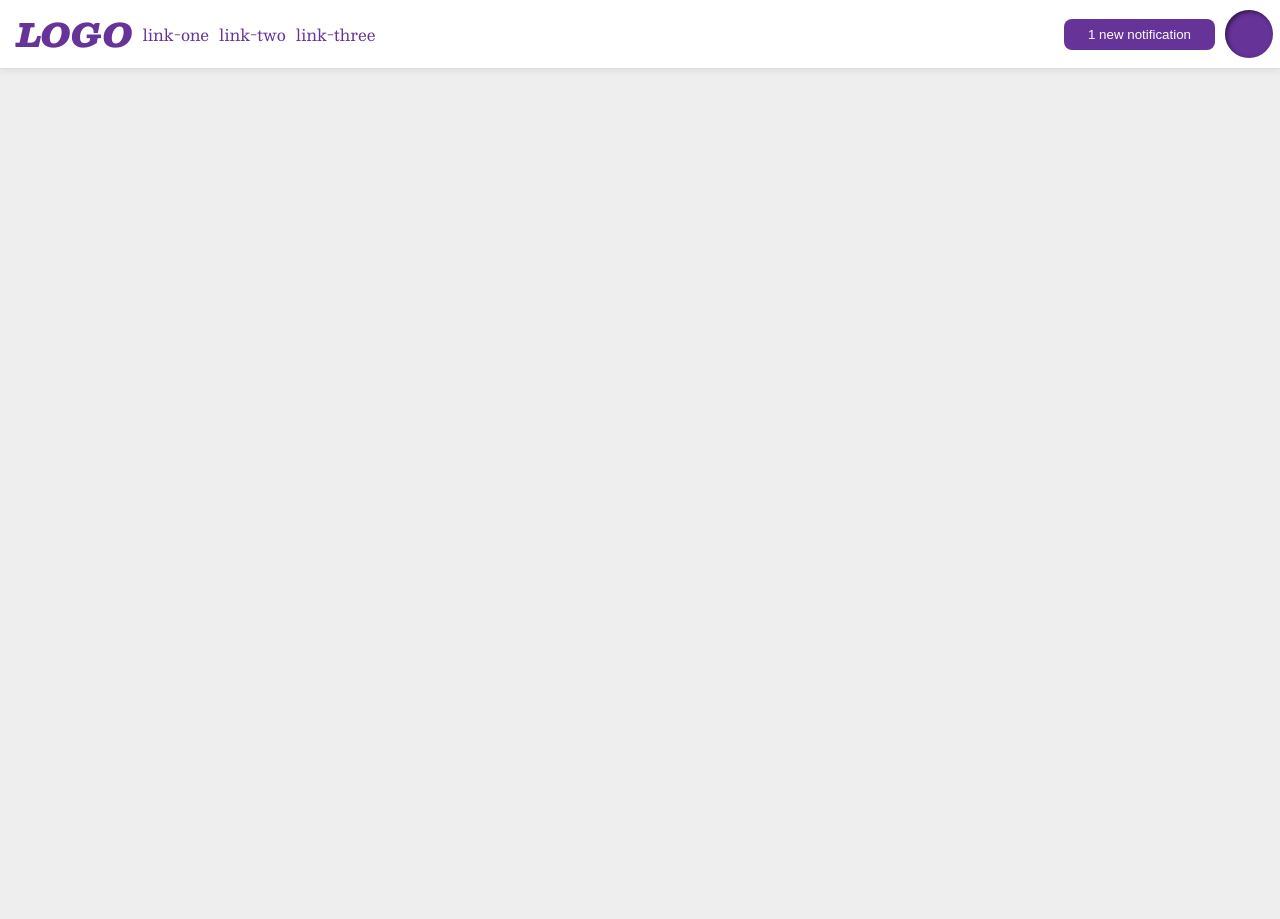
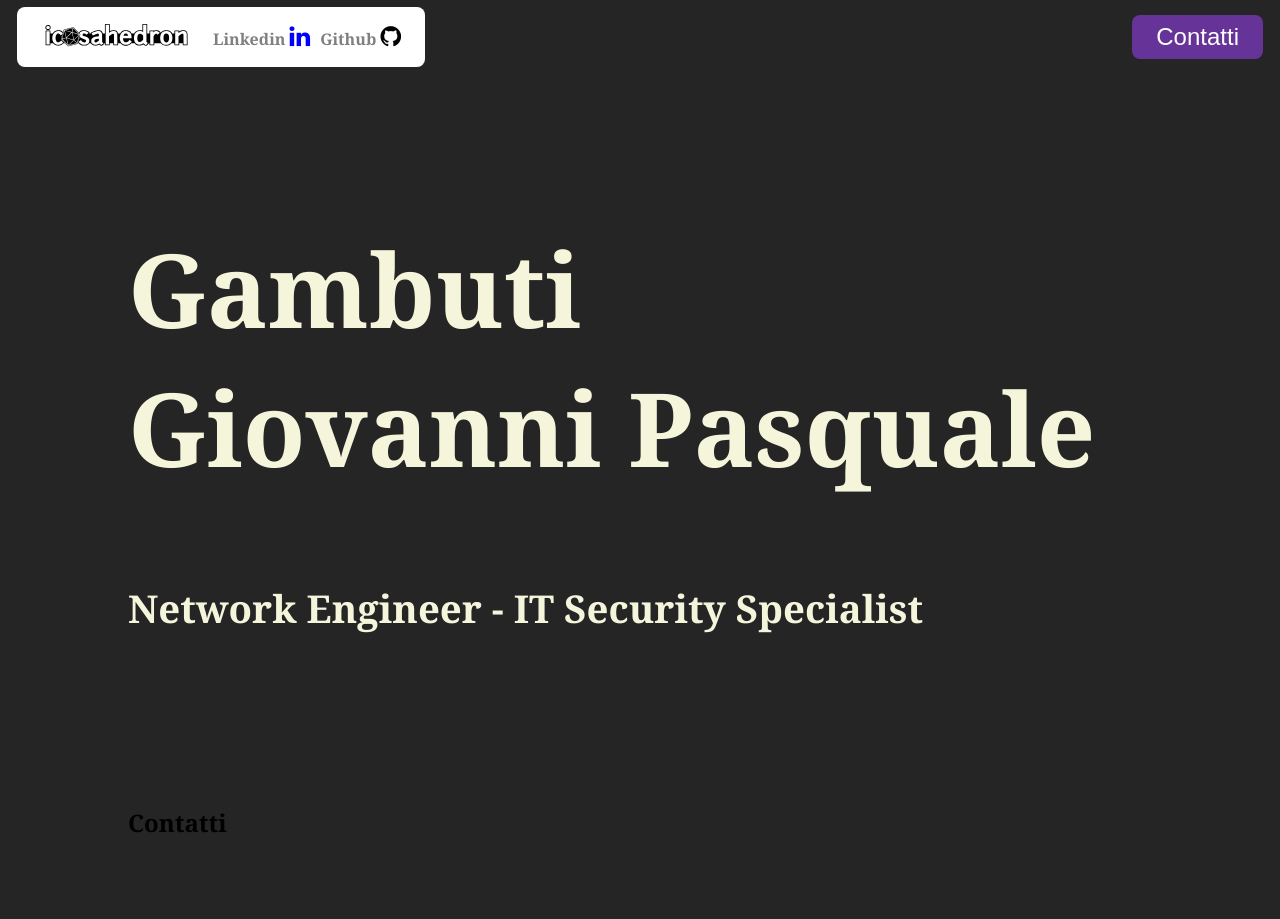
Before and after one commit to not-icosahedron/ikosaedr-odinproject, a plain HTML site: page CV-Website/index.html in a window 1280 px wide. Before the commit the page ends 800 px from the top, so only its background shows below. Drawn offline with nearby package versions, Linux system fonts and the light colour scheme.

Commit message:
working on my future personal webiste

```diff
--- /dev/null
+++ b/CV-Website/experimental.css
@@ -0,0 +1,4 @@
+.btn:hover {
+    color: #fff;
+    background-color: #51344D;
+}
--- a/CV-Website/index.html
+++ b/CV-Website/index.html
@@ -4,29 +4,46 @@
     <meta charset="UTF-8">
     <meta http-equiv="X-UA-Compatible" content="IE=edge">
     <meta name="viewport" content="width=device-width, initial-scale=1.0">
-    <title>Flex Header 2</title>
+    <title>Gambuti Giovanni Pasquale</title>
     <link rel="stylesheet" href="style.css">
+    <link rel="stylesheet" href="https://cdnjs.cloudflare.com/ajax/libs/font-awesome/4.7.0/css/font-awesome.min.css">
+    <link rel="stylesheet" href="experimental.css">
   </head>
   <body>
+
+    <header style="position:sticky; top:0;">
     <div class="header">
-
-    <div class="first-half">
+      <div class="left">
         <div class="logo">
-        LOGO
+          <img src="logo_finale.svg" style="width: 150px; height: auto;"/>
         </div>
                 <ul class="links">
-        <li><a href="google.com">link-one</a></li>
-        <li><a href="google.com">link-two</a></li>
-        <li><a href="google.com">link-three</a></li>
+                    <li><a href="https://www.linkedin.com/in/giovanni-p-gambuti"> Linkedin
+                      <i class="fa fa-linkedin" style="font-size: 150%; color: blue;"></i></a></li>
+                    <li><a href="https://github.com/not-icosahedron">Github
+                      <i class="fa fa-github" style="font-size: 150%; color: black;"></i>
+                    </a></li>
                     </ul>
                 </div>
-
-    <div class="second-half">
-      <button class="notifications">
-        1 new notification
+                <div class="right">
+                <button class="btn" onclick="window.location.href='#contatti';">
+                     Contatti
                 </button>
-      <div class="profile-image"></div>
                 </div>
     </div>
+  </header>
+<section id="title">
+    <h1 class="title-page">
+        Gambuti <br> Giovanni Pasquale
+    </h1>
+    <h2 class="subtitle"> Network Engineer - IT Security Specialist</h4>
+</section>
+
+<section id="contatti">
+
+  <h1>Contatti</h1>
+
+</section>
+
     </body>
 </html>
--- a/CV-Website/style.css
+++ b/CV-Website/style.css
@@ -1,34 +1,39 @@
-/* this is some magical font-importing.
-you'll learn about it later. */
-@import url('https://fonts.googleapis.com/css2?family=Besley:ital,wght@0,400;1,900&display=swap');
-
+*{
+  background-color: transparent;
+}
 body {
   margin: 0;
-  background: #eee;
-  font-family: Besley, serif;
+  font-family: Georgia, 'Times New Roman', Times, serif;
+
+  height:100%;
+  width:100%;
 }
 
 .header {
-  background: white;
-  border-bottom: 1px solid #ddd;
-  box-shadow: 0 0 8px rgba(0,0,0,.1);
+  background: #252525;
 
   display: flex;
   justify-content: space-between;
   padding: 7px;
 }
 
-.first-half{
+.left{
   display: flex;
   align-items: center;
   margin-left: 10px;
   gap: 10px;
+
+  border: none;
+  border-radius: 8px;
+  background: white;
+  padding: 8px 24px;
 }
 
-.second-half{
+.right{
   display: flex;
   align-items: center;
   gap: 10px;
+  margin-right: 10px;
 }
 
 
@@ -41,10 +46,10 @@ body {
 }
 
 .logo {
-  color: rebeccapurple;
-  font-size: 32px;
-  font-weight: 900;
-  font-style: italic;
+  min-width: 10px;
+  margin-right: 12px;
+
+  background: transparent;
 }
 
 button {
@@ -53,12 +58,15 @@ button {
   background: rebeccapurple;
   color: white;
   padding: 8px 24px;
+  font-size: 150%;
 }
 
 a {
   /* this removes the line under our links */
   text-decoration: none;
-  color: rebeccapurple;
+  color: grey;
+  font-weight: bold;
+  flex-wrap: nowrap;
 }
 
 ul {
@@ -69,3 +77,23 @@ ul {
   padding: 0;
   gap: 10px;
 }
+
+section {
+    display: block;
+    background: #252525;
+    height:100%;
+    width:100%;
+    padding: 60px;
+    padding-left: 10%;
+    box-sizing:border-box;
+}
+
+.title-page{
+  font-size:8vw;
+  color: beige;
+}
+
+.subtitle{
+  font-size: 3vw;
+  color: beige;
+}
```
Also changed, not shown: CV-Website/logo_finale.png, CV-Website/logo_finale.svg (added). Lines whose indentation alone changed are shown as unchanged.
